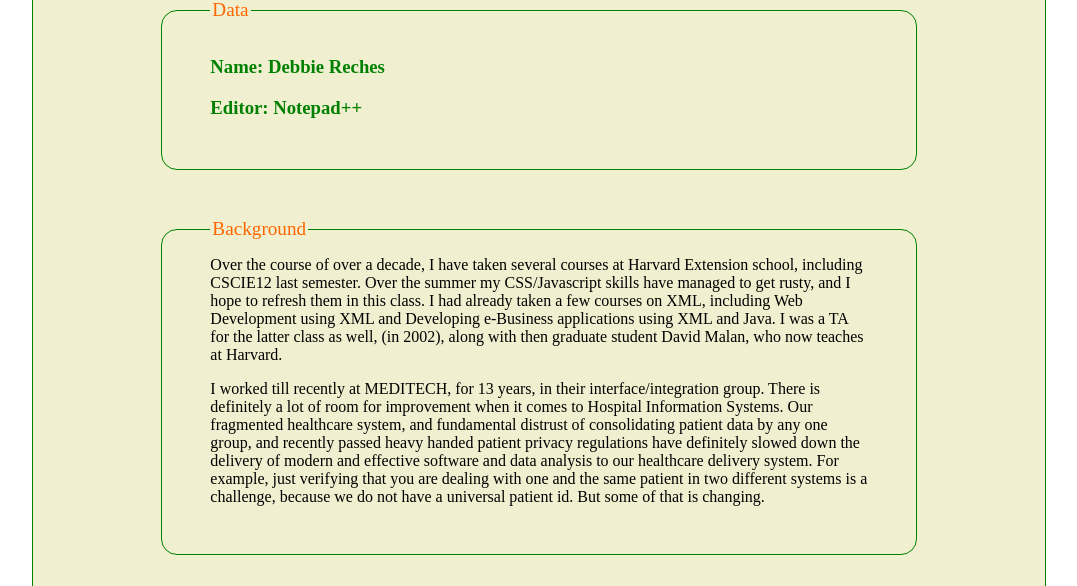
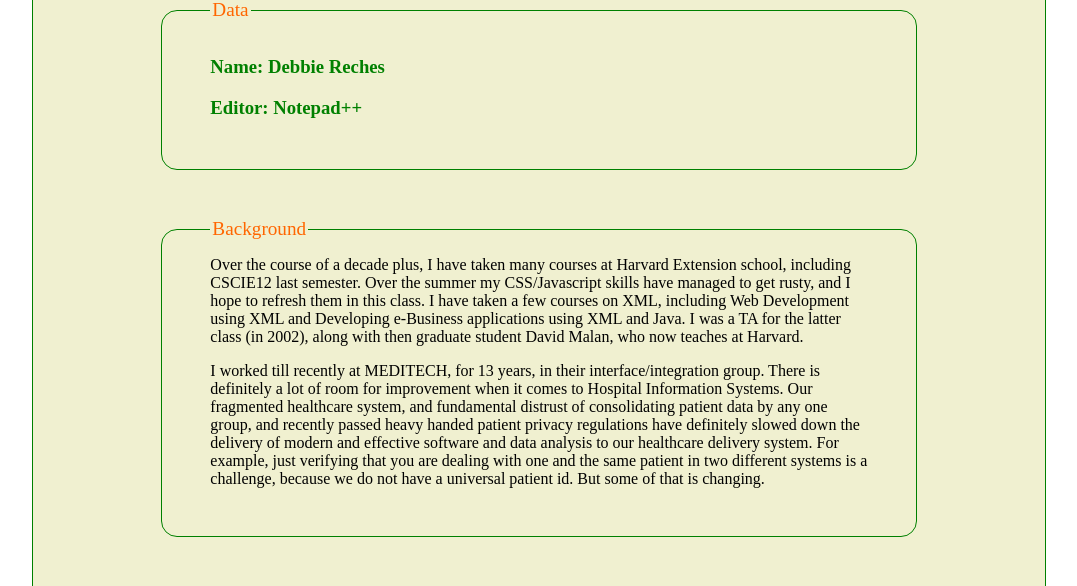
Before and after one commit to dreches/p1.debrex.biz, a PHP site: page / in a window 1280 px wide. Shown: the part 148-734 px from the top of the page, without its empty margins (101-1178 px from the left). Run offline with PHP 8.4, Linux system fonts and the light colour scheme.

Commit message:
more changes

```diff
--- a/index.php
+++ b/index.php
@@ -17,10 +17,10 @@
 <fieldset>
 <legend>Background</legend>
 <p>
-Over the course of over a decade, I have taken several courses at Harvard Extension school, including CSCIE12 last semester. Over the summer
+Over the course of a decade plus, I have taken many courses at Harvard Extension school, including CSCIE12 last semester. Over the summer
 my CSS/Javascript skills have managed to get rusty, and I hope to refresh them in this class.
-I had already taken a few courses on XML, including Web Development using XML and Developing e-Business applications using XML and Java.
-I was a TA for the latter class as well, (in 2002), along with then graduate student David Malan, who now teaches at Harvard.
+I have taken a few courses on XML, including Web Development using XML and Developing e-Business applications using XML and Java.
+I was a TA for the latter class (in 2002), along with then graduate student David Malan, who now teaches at Harvard.
 </p>
 <p>
 I worked till recently at MEDITECH, for 13 years, in their interface/integration group. There is definitely a lot of room for improvement
```
